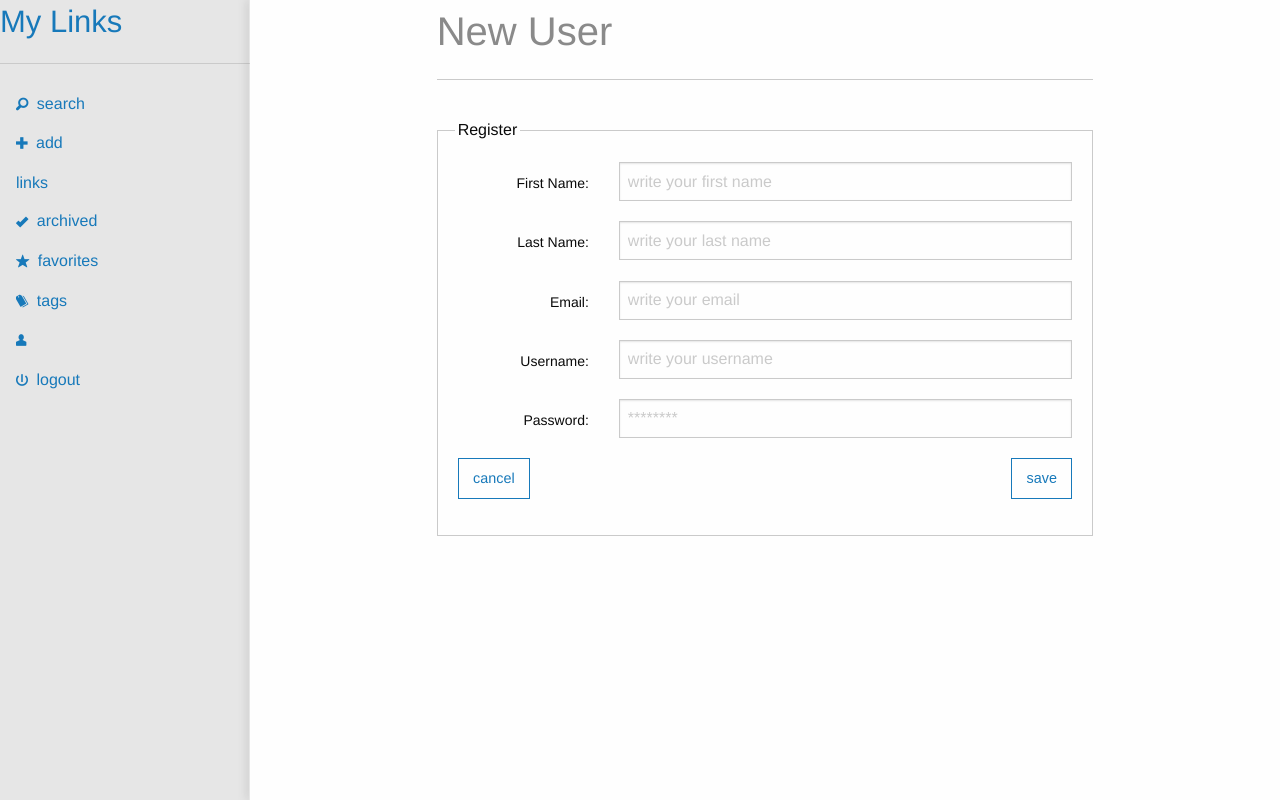
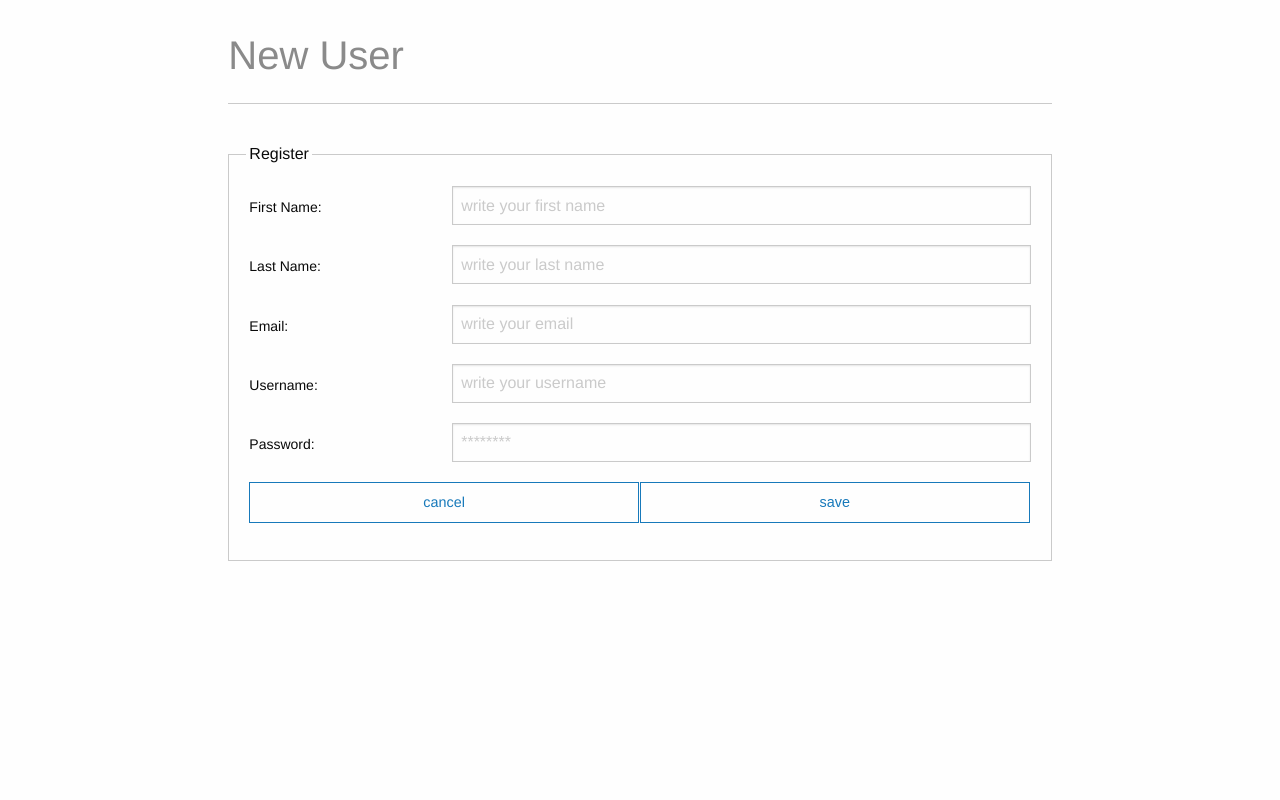
Before and after one commit to togap/my_links, a Flask app: page /users/new in a window 1280 px wide. Run offline with Flask 2, Linux system fonts and the light colour scheme; parts of the project's set-up code (start-up, migrations or seed data) failed here and were passed over.

Commit message:
fixed styles on mobile device

```diff
--- /dev/null
+++ b/application/static/css/app.css
@@ -0,0 +1,47 @@
+/* *******************************
+ Variables for application
+ ******************************* */
+/* *******************************
+ CSS for application
+ ******************************* */
+body {
+  background: #fefefe; }
+
+#user-widget {
+  bottom: 0;
+  position: absolute;
+  text-align: center;
+  border-top: 0.4em solid;
+  border-top-color: #fefefe;
+  padding: 0.3em;
+  width: 100%; }
+  #user-widget a {
+    color: #fefefe; }
+
+#menu-header {
+  text-align: center;
+  border-bottom: 0.4em solid;
+  border-bottom-color: #fefefe; }
+  #menu-header a {
+    color: white; }
+
+/* *******************************
+ Overwriter Foundation class
+ ******************************* */
+.off-canvas {
+  background: #3adb76; }
+
+.close-button span {
+  color: #fefefe; }
+
+.title-bar {
+  background: #3adb76; }
+
+.submenu li a {
+  color: #fefefe;
+  font-weight: 700; }
+
+.menu li a {
+  font-weight: bold; }
+
+/*# sourceMappingURL=app.css.map */
--- /dev/null
+++ b/application/static/css/app.scss
@@ -0,0 +1,71 @@
+/* *******************************
+ Variables for application
+ ******************************* */
+$primary-color-my-links: #fefefe;
+$secondary-color-my-links: #3adb76;
+
+/* *******************************
+ CSS for application
+ ******************************* */
+body{
+  background: $primary-color-my-links;
+}
+
+#user-widget{
+  bottom: 0;
+  position: absolute;
+  text-align: center;
+  border-top: 0.4em solid;
+  border-top-color: $primary-color-my-links;
+  padding: 0.3em;
+  width: 100%;
+
+  a{
+    color: $primary-color-my-links;
+  }
+}
+
+#menu-header{
+  text-align: center;
+  border-bottom: 0.4em solid;
+  border-bottom-color: $primary-color-my-links;
+
+  a{
+    color: white;
+  }
+}
+
+/* *******************************
+ Overwriter Foundation class
+ ******************************* */
+
+ .off-canvas{
+   background: $secondary-color-my-links;
+ }
+
+.close-button{
+  span{
+    color: $primary-color-my-links;
+  }
+}
+
+.title-bar{
+  background: $secondary-color-my-links;
+}
+
+.submenu{
+  li{
+    a{
+      color: $primary-color-my-links;
+      font-weight: 700;
+    }
+  }
+}
+
+.menu{
+  li{
+    a{
+      font-weight: bold;
+    }
+  }
+}
--- a/application/templates/index.html
+++ b/application/templates/index.html
@@ -6,62 +6,14 @@
     <title>My Links | {% block title %}{% endblock %}</title>
 	<link rel="stylesheet" href="{{ url_for('static', filename='bower_components/foundation-sites/dist/css/foundation.min.css') }}" />
 	<link rel="stylesheet" href="{{ url_for('static', filename='bower_components/foundation-icon-fonts/foundation-icons.css') }}" />
+	<link rel="stylesheet" href="{{ url_for('static', filename='css/app.css') }}" />
 	<script src="{{ url_for('static', filename='bower_components/jquery/dist/jquery.min.js') }}"></script>
 	<script src="{{ url_for('static', filename='bower_components/what-input/dist/what-input.min.js') }}"></script>
 	<script src="{{ url_for('static', filename='bower_components/foundation-sites/dist/js/foundation.min.js') }}"></script>
 	{% block style %}{% endblock %}
   </head>
   <body>
-	<section class="off-canvas-wrapper">
-	  <div class="off-canvas-wrapper-inner" data-off-canvas-wrapper>
-		<div class="off-canvas position-left reveal-for-large" id="myMenu" data-off-canvas data-position="left">
-		  <button class="close-button" aria-label="Close menu" type="button" data-close>
-		    <span aria-hidden="true">&times;</span>
-		  </button>
-		  <ul class="vertical menu">
-		    <li><h3><a href="{{ url_for('links') }}">My Links</a></h3></li>
-		    <li><hr></li>
-		    <li>
-		      <a href="{{ url_for('search') }}"><i class="fi-magnifying-glass"></i> search</a>
-		    </li>
-		    <li><a href="{{ url_for('new_link') }}"><i class="fi-plus"></i> add</a></li>
-			<li>
-			  <a href="{{ url_for('links') }}">links</a>
-			  <ul class="submenu menu vertical" data-submenu>
-	   			<li><a href="{{ url_for('archived_links') }}"><i class="fi-check"></i> archived</a></li>
-				<li><a href="{{ url_for('favorites_links') }}"><i class="fi-star"></i> favorites</a></li>
-		      </ul>
-			</li>
-			<li>
-			  <a href="{{ url_for('tags') }}"><i class="fi-pricetag-multiple"></i> tags</a>
-			</li>
-			<li>
-			  <a href="#"><i class="fi-torso"></i> {{ current_user.username }}</a>
-			  <ul class="submenu menu vertical">
-			    <li><a href="{{ url_for('logout') }}"> <i class="fi-power"></i> logout</a></li>
-			  </ul>
-		    </li>
-		  </ul>
-		</div>
-		<div class="off-canvas-content" data-off-canvas-content>
-		  <div class="title-bar hide-for-large">
-		  	<div class="title-bar-left">
-		  	  <button class="menu-icon" type="button" data-open="myMenu"></button>
-		  	  <span class="title-bar-title">{% block view %}{% endblock %}</span>
-		  	</div>
-		  </div>
-		  <div class="section">
-		  	<div class="row small-12 large-8 large-offset-2 columns">
-		      <h2 class="subheader">{% block header %}{% endblock %}</h2>
-			  <hr>
-		    </div>
-		    <div class="row small-12 large-8 large-offset-2 columns">
-		      {% block content %}{% endblock %}
-		    </div>
-		  </div>
-		</div>
-	  </div>
-    </section>
+	{% block main %}{% endblock %}
 	<footer></footer>
 	<script>
 	    $(document).foundation();
--- a/application/templates/links/attach.html
+++ b/application/templates/links/attach.html
@@ -1,4 +1,4 @@
-{% extends "index.html" %}
+{% extends "partials/menu.html" %}
 {% block title %}Attach Tag{% endblock %}
 {% block header %}{{ link.title }}{% endblock %}
 {% block content %}
--- a/application/templates/links/detail.html
+++ b/application/templates/links/detail.html
@@ -1,4 +1,4 @@
-{% extends "index.html" %}
+{% extends "partials/menu.html" %}
 {% block title %} {{ link.title }} {% endblock %}
 {% block header %} {{ link.title }} {% endblock %}
 {% block view %} {{ link.title }} {% endblock %}
--- a/application/templates/links/list.html
+++ b/application/templates/links/list.html
@@ -1,4 +1,4 @@
-{% extends "index.html" %}
+{% extends "partials/menu.html" %}
 {% block title %}Links{% endblock %}
 {% block header %}My list{% endblock %}
 {% block view %}My list{% endblock %}
--- a/application/templates/links/new.html
+++ b/application/templates/links/new.html
@@ -1,4 +1,4 @@
-{% extends "index.html" %}
+{% extends "partials/menu.html" %}
 {% block title %}New Link{% endblock %}
 {% block header %}Create a new Link{% endblock %}
 {% block view %}New{% endblock %}
--- /dev/null
+++ b/application/templates/partials/blank.html
@@ -0,0 +1,13 @@
+{% extends 'index.html' %}
+{% block main %}
+  <br class="hide-for-small-only">
+  <div class="section">
+    <div class="row small-12 large-8 large-offset-2 columns">
+      <h2 class="subheader">{% block header %}{% endblock %}</h2>
+    <hr>
+    </div>
+    <div class="row small-12 large-8 large-offset-2 columns">
+      {% block content %}{% endblock %}
+    </div>
+  </div>
+{% endblock %}
--- a/application/templates/search/index.html
+++ b/application/templates/search/index.html
@@ -1,4 +1,4 @@
-{% extends "index.html" %}
+{% extends "partials/menu.html" %}
 {% block title %}Search{% endblock %}
 {% block header %}Serch{% endblock %}
 {% block view %}Serch{% endblock %}
--- a/application/templates/tags/detail.html
+++ b/application/templates/tags/detail.html
@@ -1,4 +1,4 @@
-{% extends "index.html" %}
+{% extends "partials/menu.html" %}
 {% block title %}{{ tag.name }}{% endblock %}
 {% block header %}{{ tag.name }}{% endblock %}
 {% block view %}{{ tag.name }}{% endblock %}
--- a/application/templates/tags/list.html
+++ b/application/templates/tags/list.html
@@ -1,4 +1,4 @@
-{% extends "index.html" %}
+{% extends "partials/menu.html" %}
 {% block title %}Tags{% endblock %}
 {% block header %}My Tags{% endblock %}
 {% block view %}My Tags{% endblock %}
--- a/application/templates/users/index.html
+++ /dev/null
@@ -1,56 +0,0 @@
-{% extends "index.html" %}
-{% block title %}Register new user{% endblock %}
-{% block header %}New User{% endblock %}
-{% block content %}
-    <fieldset class="fieldset">
-	<legend>Register</legend>
-	<form method="post" action="{{ url_for('new_user') }}">
-	    <div class="row">
-		<div class="columns small-3">
-		    <label for="first_name" class="text-right middle">First Name:</label>
-		</div>
-		<div class="columns small-9">
-		    <input type="text" id="first_name" name="first_name" placeholder="write your first name" required />
-		</div>
-	    </div>
-	    <div class="row">
-		<div class="columns small-3">
-		    <label for="last_name" class="text-right middle">Last Name:</label>
-		</div>
-		<div class="columns small-9">
-		    <input type="text" id="last_name" name="last_name" placeholder="write your last name" required />
-		</div>
-	    </div>
-	    <div class="row">
-		<div class="columns small-3">
-		    <label for="email" class="text-right middle">Email:</label>
-		</div>
-		<div class="columns small-9">
-		    <input type="email" id="email" name="email" placeholder="write your email" required />
-		</div>
-	    </div>
-	    <div class="row">
-		<div class="columns small-3">
-		    <label for="username" class="text-right middle">Username:</label>
-		</div>
-		<div class="columns small-9">
-		    <input type="text" id="username" name="username" placeholder="write your username" required />
-		</div>
-	    </div>
-	    <div class="row">
-		<div class="columns small-3">
-		    <label for="password" class="text-right middle">Password:</label>
-		</div>
-		<div class="columns small-9">
-		    <input type="password" id="password" name="password" placeholder="********" required />
-		</div>
-	    </div>
-	    <div class="row">
-		<div class="columns small-12">
-		    <a href="{{ url_for('index') }}" class="button hollow float-left">cancel</a>
-		    <button class="button hollow float-right" type="submit">save</button>
-		</div>
-	    </div>
-	</form>
-    </fieldset>
-{% endblock %}
--- /dev/null
+++ b/application/templates/users/new.html
@@ -0,0 +1,56 @@
+{% extends "partials/blank.html" %}
+{% block title %}Register new user{% endblock %}
+{% block header %}New User{% endblock %}
+{% block content %}
+  <fieldset class="fieldset">
+  <legend>Register</legend>
+  <form method="post" action="{{ url_for('new_user') }}">
+    <div class="row">
+	  <div class="columns medium-3 small-12">
+	    <label for="first_name" class="text-left middle">First Name:</label>
+	  </div>
+	  <div class="columns medium-9 small-12">
+	    <input type="text" id="first_name" name="first_name" placeholder="write your first name" required />
+	  </div>
+    </div>
+    <div class="row">
+	  <div class="columns medium-3 small-12">
+	    <label for="last_name" class="text-left middle">Last Name:</label>
+	  </div>
+	  <div class="columns medium-9 small-12">
+	    <input type="text" id="last_name" name="last_name" placeholder="write your last name" required />
+	  </div>
+    </div>
+    <div class="row">
+	  <div class="columns medium-3 small-12">
+	    <label for="email" class="text-left middle">Email:</label>
+	  </div>
+	  <div class="columns medium-9 small-12">
+	    <input type="email" id="email" name="email" placeholder="write your email" required />
+	  </div>
+    </div>
+    <div class="row">
+	  <div class="columns medium-3 small-12">
+	    <label for="username" class="text-left middle">Username:</label>
+	  </div>
+	  <div class="columns medium-9 small-12">
+	    <input type="text" id="username" name="username" placeholder="write your username" required />
+	  </div>
+    </div>
+    <div class="row">
+	  <div class="columns medium-3 small-12">
+	    <label for="password" class="text-left middle">Password:</label>
+	  </div>
+	  <div class="columns medium-9 small-12">
+	    <input type="password" id="password" name="password" placeholder="********" required />
+	  </div>
+    </div>
+    <div class="row">
+	  <div class="columns small-12 button-group expanded">
+	    <a href="{{ url_for('index') }}" class="button hollow">cancel</a>
+	    <button class="button hollow" type="submit">save</button>
+	  </div>
+    </div>
+  </form>
+  </fieldset>
+{% endblock %}
--- a/run.py
+++ b/run.py
@@ -72,7 +72,8 @@ def new_link():
 @app.route('/links')
 @login_required
 def links():
-    links = Link.query.filter_by(user_id=current_user.id).all()
+    #links = Link.query.filter_by(user_id=current_user.id).all()
+    links = Link.query.filter_by(user_id=1).all()
     return render_template('links/list.html', links=links)
 
 @app.route('/links/archived')
@@ -200,7 +201,7 @@ def new_user():
         db.session.add(user)
         db.session.commit()
         return redirect(url_for('index'))
-    return render_template('users/index.html')
+    return render_template('users/new.html')
 
 if __name__ == '__main__':
     app.run(host='0.0.0.0')
```
Also changed, not shown: application/templates/login/index.html (+4 -4 lines), application/templates/partials/menu.html (added, +59 -0 lines), 2 other files. Lines whose indentation alone changed are shown as unchanged.
